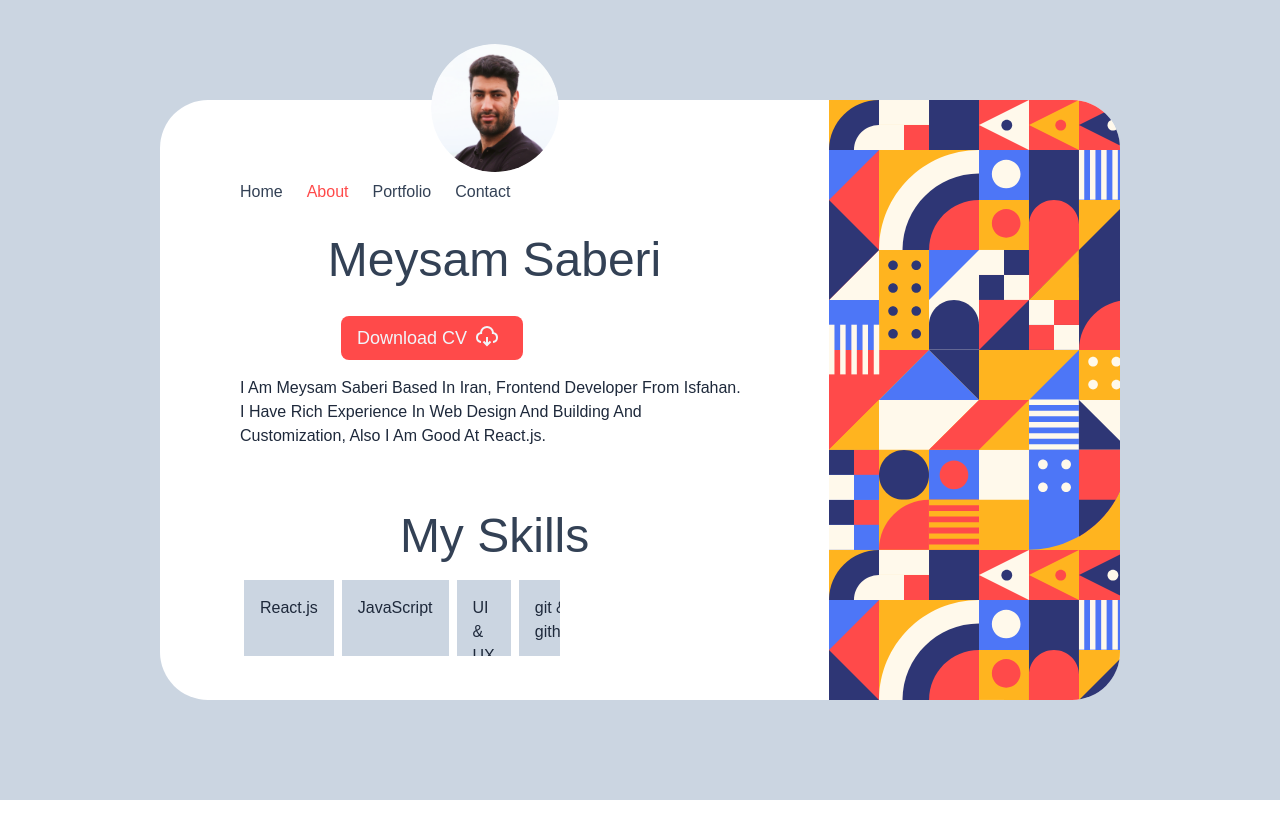
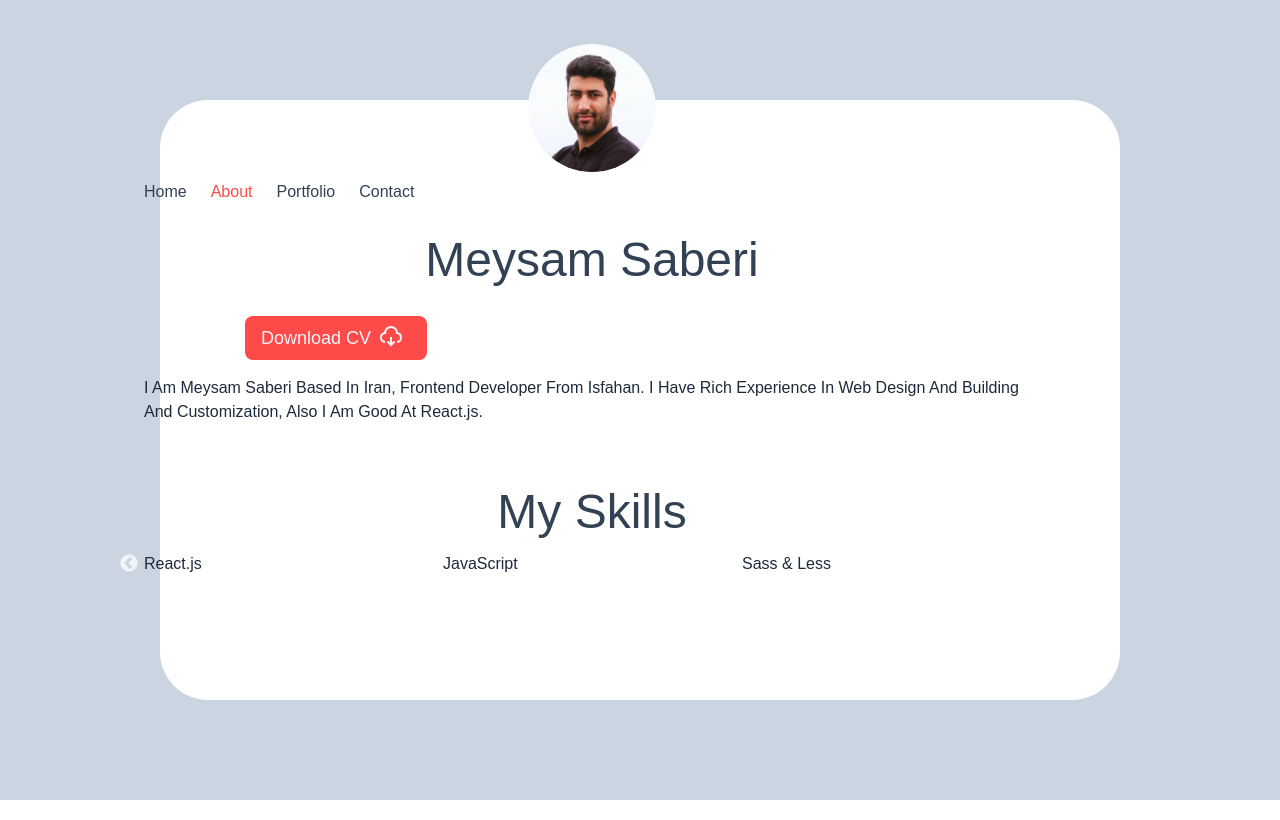
Before and after one commit to premier213/MyWebsite, a React (Create React App) app: page /about in a window 1280 px wide. Built offline with nearby package versions, Linux system fonts and the light colour scheme.

Commit message:
react-slick added

```diff
--- a/package.json
+++ b/package.json
@@ -15,7 +15,9 @@
     "react-icons": "^4.2.0",
     "react-router-dom": "^5.2.0",
     "react-scripts": "4.0.3",
+    "react-slick": "^0.28.1",
     "styled-components": "^5.2.1",
+    "uuid": "^8.3.2",
     "web-vitals": "^1.0.1"
   },
   "scripts": {
@@ -53,6 +55,7 @@
     "babel-eslint": "^10.1.0",
     "babel-plugin-module-resolver": "^4.1.0",
     "babel-plugin-styled-components": "^1.12.0",
+    "css-loader": "^5.1.2",
     "eslint": "^7.21.0",
     "eslint-config-airbnb": "^18.2.1",
     "eslint-config-prettier": "^8.1.0",
@@ -70,6 +73,9 @@
     "postcss": "^7.0.35",
     "prettier": "^2.2.1",
     "prettier-plugin-tailwind-css": "^1.5.0",
+    "sass": "^1.32.8",
+    "sass-loader": "^11.0.1",
+    "style-loader": "^2.0.0",
     "tailwindcss": "npm:@tailwindcss/postcss7-compat@^2.0.3"
   }
 }
--- a/src/components/about.js
+++ b/src/components/about.js
@@ -1,7 +1,10 @@
-import { motion } from "framer-motion";
 import { RiDownloadCloud2Line } from "react-icons/ri";
+import Slider from "react-slick";
+import { v4 as uuidv4 } from "uuid";
 import NavDesktop from "./nav/navDesktop";
 import avatar from "../assets/img/avatar.png";
+import "~slick-carousel/slick/slick.css";
+import "~slick-carousel/slick/slick-theme.css";
 
 const name = "Meysam Saberi";
 const cv = "Download CV";
@@ -11,6 +14,7 @@ const MySkill = "My Skills";
 const skills = [
   "React.js",
   "JavaScript",
+  "Sass & Less",
   "UI & UX",
   "git & github",
   "Figma",
@@ -19,14 +23,7 @@ const skills = [
   "Tailwindcss",
   "Material UI",
 ];
-const arraySkills = (item) => (
-  <li
-    key={item.index}
-    className="flex-nowrap w-80 flex-auto px-4 py-4 m-1 bg-gray-300"
-  >
-    {item}
-  </li>
-);
+const arraySkills = (item) => <div key={uuidv4()}>{item}</div>;
 const About = () => (
   <div className="sm:bg-white xl:items-center xl:justify-center xl:bg-gray-300 flex min-h-screen">
     <div className="rounded-4xl sm:flex-row xl:flex-row-reverse xl:w-75v xl:h-75v xl:bg-white flex flex-col">
@@ -52,14 +49,10 @@ const About = () => (
         <div className="font-display 2xl:text-6xl xl:mt-16 lg:text-5xl mt-2 text-xl text-center text-gray-700">
           {MySkill}
         </div>
-        <div className="w-80 h-20 mt-4 overflow-x-hidden text-gray-800">
-          <motion.div
-            drag="x"
-            dragConstraints={{ left: -50, right: 0 }}
-            className="w-80 justify-center"
-          >
-            <ul className="flex">{skills.map(arraySkills)}</ul>
-          </motion.div>
+        <div className="w-70v mt-4 text-gray-800">
+          <Slider speed={500} dots={false} slidesToShow={3}>
+            {skills.map(arraySkills)}
+          </Slider>
         </div>
       </div>
     </div>
--- a/tailwind.config.js
+++ b/tailwind.config.js
@@ -15,7 +15,7 @@ module.exports = {
       full: "9999px",
       25: "25%",
     },
-    height: theme => ({
+    height: (theme) => ({
       auto: "auto",
       ...theme("spacing"),
       "10v": "10vh",
@@ -147,6 +147,7 @@ module.exports = {
       48: "12rem",
       56: "14rem",
       64: "16rem",
+      75: "18.75rem",
       80: "20rem",
       "10v": "10vw",
       "15v": "15vw",
```
Also changed, not shown: 2 other files (tests, documents, lock files or other folders).
